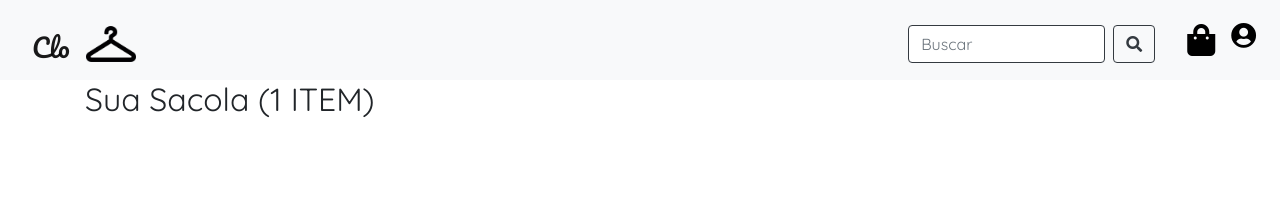
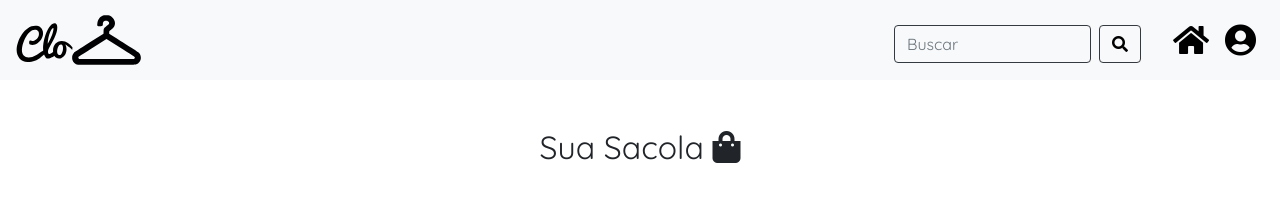
Before and after one commit to GuilhermeTavares21/tccclo, a plain HTML site: page tcc/pages/sacola.html in a window 1280 px wide. Drawn offline with nearby package versions, Linux system fonts and the light colour scheme.

Commit message:
Mudando a sacola

```diff
--- a/tcc/pages/sacola.html
+++ b/tcc/pages/sacola.html
@@ -20,12 +20,11 @@
     <title>CLO - Os Melhores Brechós</title>
 </head>
 <body class="all">
-
     <div class="bs-example">
         <nav class="navbar navbar-expand-md navbar-light bg-light">
-            <a href="#" class="navbar-brand">
-                <a class="navbar-brand logo-clo mt-3" href="#">Clo</a>
-                <img src="../images/logo.png" class="mt-2" height="50" alt="Logo Clo">
+            <a href="#" class="navbar-brand hvr-float-shadow">
+                <!-- <p class="navbar-brand logo-clo nomargin" href="#">Clo</p> -->
+                <img src="../images/logoclo.svg" class="" height="50" alt="Logo Clo">
             </a>
             <button type="button" class="navbar-toggler" data-toggle="collapse" data-target="#navbarCollapse">
                 <span class="navbar-toggler-icon"></span>
@@ -37,22 +36,28 @@
                 </div>
                 <div class="navbar-nav ml-auto">
                     <form class="form-inline my-2 my-lg-0 pr-4 pt-2">
-                        <input class="form-control border-dark mr-sm-2" type="search" placeholder="Buscar"
+                        <input class="navsearchbar form-control bg-light border-dark mr-sm-2" type="search" placeholder="Buscar"
                             aria-label="Search">
-                        <button class="btn btn-outline-dark my-2 my-sm-0" type="submit"><i
+                        <button class="btn btn-outline-dark my-2 my-sm-0 navsearchbutton" type="submit"><i
                                 class="fas fa-search"></i></button>
                     </form>
-                    <a href="" class="nav-item nav-link icones-navbar"><i class="fas fa-shopping-bag"></i></a>
-                    <a href="../pages/login.html" class="nav-item nav-link perfil-navbar"><span><i class="fas fa-user-circle"></i></span></a>
+                    <a href="../index.html" class="hvr-underline-from-center nav-item nav-link icones-navbar"><span
+                            class="d-md-none">Sacola</span><i class="fas fa-home"></i></a>
+                    <a href="../pages/login.html" class="hvr-underline-from-center nav-item nav-link icones-navbar"><span
+                            class="d-md-none">Perfil</span> <i class="fas fa-user-circle"></i></a>
                 </div>
             </div>
         </nav>
     </div>
 
-    <div class="container">
-        <h2 class="">Sua Sacola (1 ITEM)</h2>
+
+    <div class="text-center mt-5">
+            <h2>Sua Sacola <i class="fas fa-shopping-bag"></i> </h2>
     </div>
 
+    <div class="container">
+
+    </div>
 
 
     <script>
```
